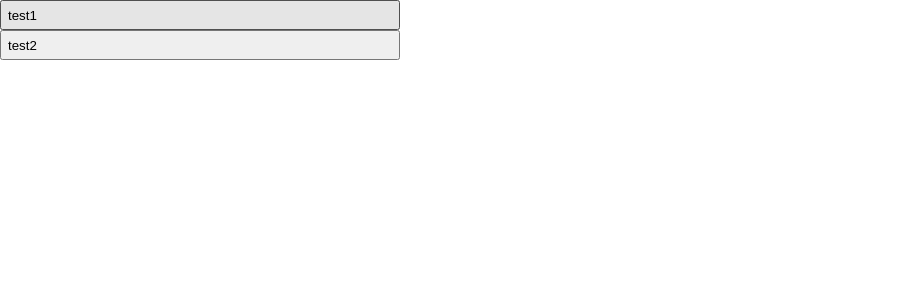
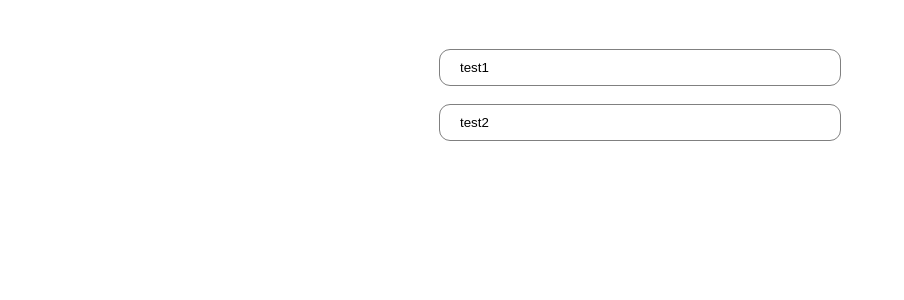
Before and after one commit to KosukeTakahashi0410/component-catalog, a Next.js app: page / in a window 1280 px wide. Shown: the top 300 px of the page, without its empty margins (0-904 px from the left). Built offline with nearby package versions, Linux system fonts and the light colour scheme.

Commit message:
:wrench: いったん調整

```diff
--- a/src/components/accordion/index.module.scss
+++ b/src/components/accordion/index.module.scss
@@ -1,26 +1,46 @@
 .accordion {
-  width: 400px;
+  max-width: 400px;
+  margin: 50px auto;
+
+  > .wrapper {
+    outline: 0.5px solid gray;
+    border-radius: 10px;
+    background-color: #fff;
+  }
+
+  > .wrapper:not(:last-child) {
+    margin-bottom: 20px;
+  }
+
+    >.wrapper:focus,
+    >.wrapper:hover {
+        outline: 0.5px solid blue;
+        border-radius: 10px;
+      }
 
   >.wrapper  > .title {
       position: relative;
-      height: 30px;
+      margin: 0;
+      padding: 0;
+      border: 0;
     }
 
-  >.wrapper > .title > .toggle-button {
-    position: absolute;
-    top: 0;
-    bottom: 0;
-    left: 0;
-    right: 0;
+  >.wrapper > .title > .button {
+    background-color: transparent;
+    border: none;
+    cursor: pointer;
+    outline: none;
+    padding: 10px 20px;
+    width: 100%;
     text-align: left;
   }
 
-  > .wrapper  >.title > .toggle-button:focus {
-      outline: 2px solid blue;
-    }
+  > .content {
+    min-height: 150px;
+    margin: 10px, 20px;
+  }
 
-  > .content {
-    min-height: 100px;
-    border: solid 1px gray;
+  > .content > .text {
+    padding: 10px 20px;
   }
 }
--- a/src/components/accordion/index.tsx
+++ b/src/components/accordion/index.tsx
@@ -42,14 +42,14 @@ export const Accordion: React.FC<Props> = ({ contents }) => {
               aria-controls={`panel-${id}`}
               aria-expanded={isOpen(id)}
               onClick={() => toggleAccordion(id)}
-              className={styles["toggle-button"]}
+              className={styles.button}
             >
               {label}
             </button>
           </h2>
           {isOpen(id) && (
             <div id={`panel-${id}`} className={styles.content}>
-              <p>{text}</p>
+              <p className={styles.text}>{text}</p>
             </div>
           )}
         </li>
```
